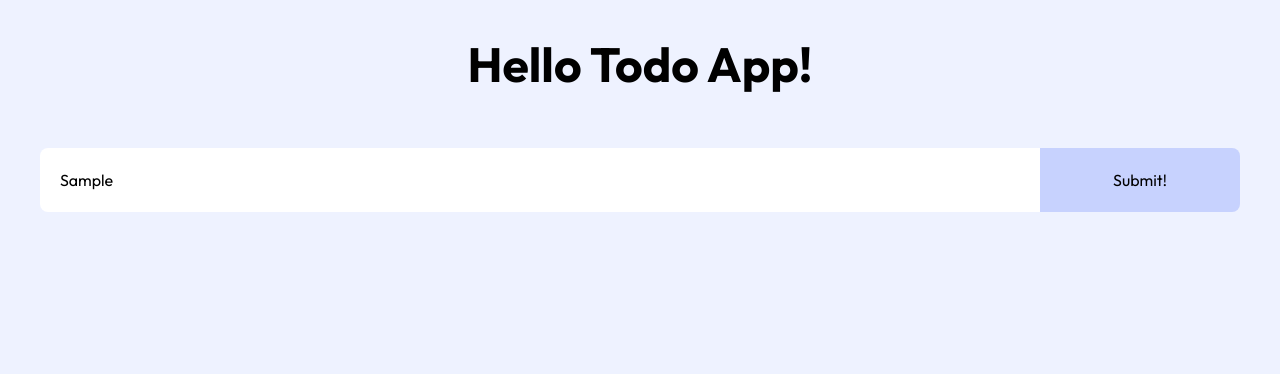
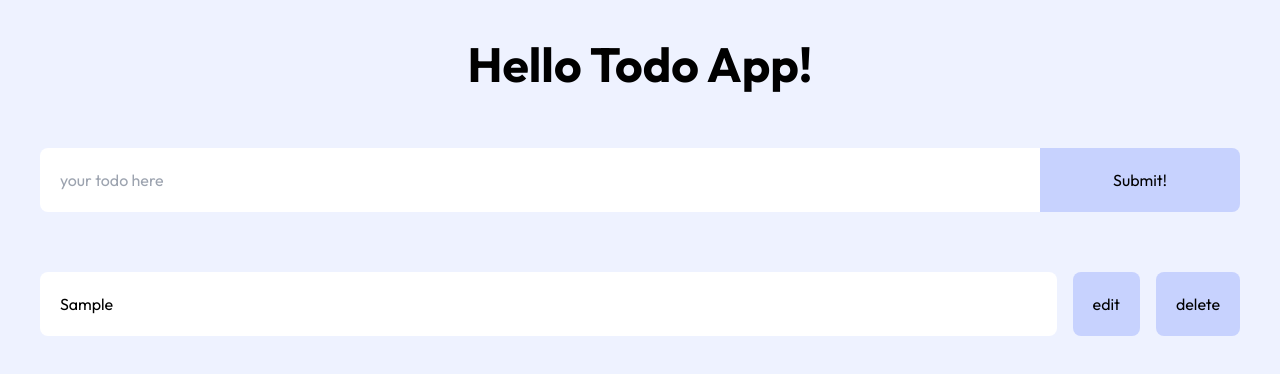
Before and after one commit to yookeunbyul/nextjs-todoapp, a Next.js app: page / in a window 1280 px wide. Both pictures are taken after typing "Sample" into the empty fields and a click on the button "Submit!". Shown: the top 374 px of the page. Built offline with nearby package versions, Linux system fonts and the light colour scheme.

Commit message:
✨ Feat: addTodo 구현

```diff
--- a/src/app/page.tsx
+++ b/src/app/page.tsx
@@ -1,4 +1,18 @@
+"use client";
+
+import { useStore } from "./store/store";
+import { useState } from "react";
+
 export default function Home() {
+  const [todo, setTodo] = useState("");
+  const { Todos, addTodo } = useStore();
+
+  const handelAdd = () => {
+    if (!todo) return alert("Please enter a todo");
+    addTodo(todo);
+    setTodo("");
+  };
+
   return (
     <main>
       <div className="w-full bg-indigo-50 text-center min-h-screen">
@@ -7,10 +21,32 @@ export default function Home() {
           <input
             className="w-5/6 placeholder:text-gray-400 border-0 p-5 rounded-l-lg focus:outline-none"
             placeholder="your todo here"
+            value={todo}
+            onChange={(e) => setTodo(e.target.value)}
           />
-          <button className="w-1/6 bg-indigo-200 rounded-r-lg p-5">
+          <button
+            className="w-1/6 bg-indigo-200 rounded-r-lg p-5"
+            onClick={handelAdd}
+          >
             Submit!
           </button>
+        </div>
+
+        <div className="px-10">
+          {Todos.map((todo, index) => (
+            <div className="flex pt-5" key={todo}>
+              <input
+                className="flex-1 placeholder:text-gray-400 border-0 p-5 rounded-lg focus:outline-none"
+                value={todo}
+              />
+              <button className="flex-none mx-4 bg-indigo-200 p-5 rounded-lg">
+                edit
+              </button>
+              <button className="flex-none bg-indigo-200 p-5 rounded-lg">
+                delete
+              </button>
+            </div>
+          ))}
         </div>
       </div>
     </main>
--- /dev/null
+++ b/src/app/store/store.ts
@@ -0,0 +1,11 @@
+import { create } from "zustand";
+
+interface Store {
+  Todos: Array<any>;
+}
+
+//store 생성
+export const useStore = create<Store>((set) => ({
+  Todos: [],
+  addTodo: (todo) => set((state) => ({ Todos: [todo, ...state.Todos] })),
+}));
```
